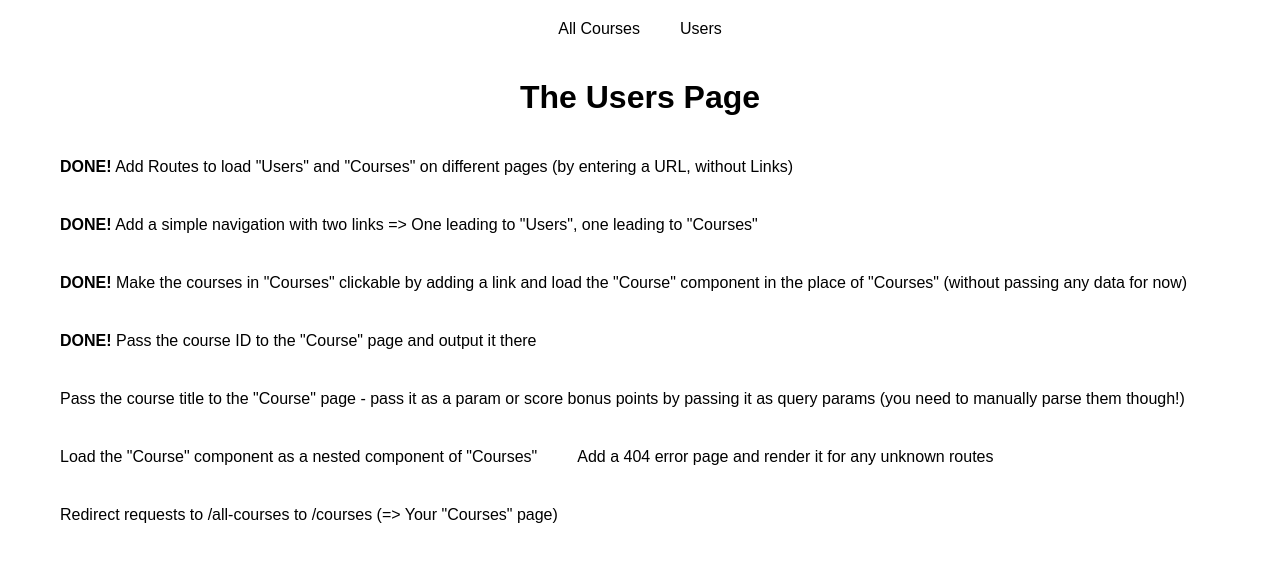
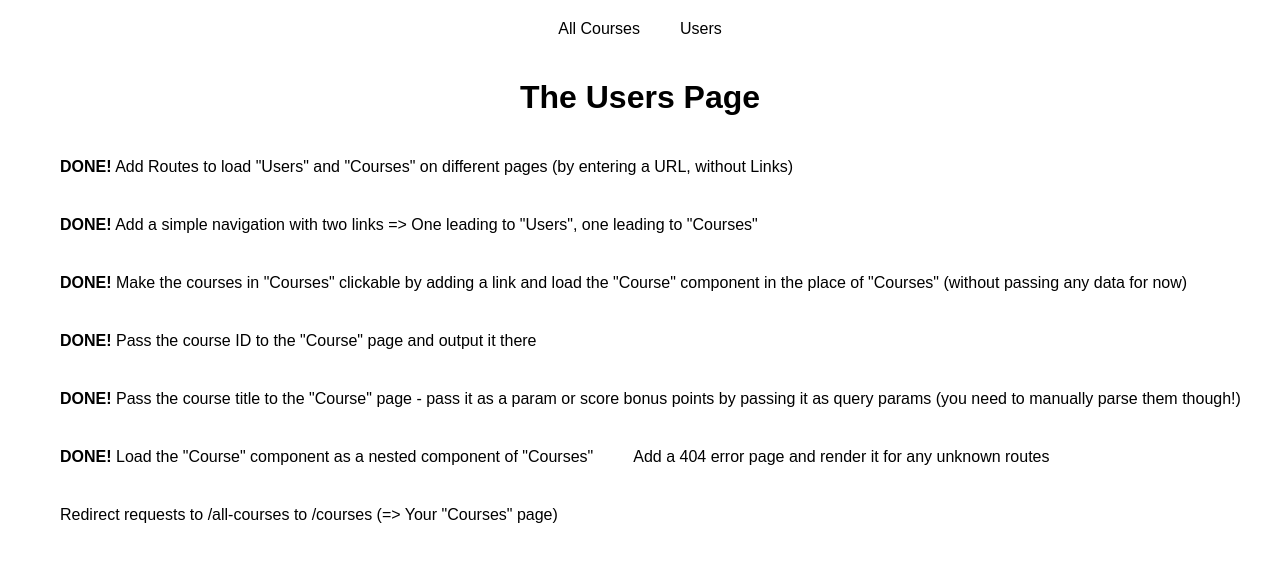
Before and after one commit to shaneenvitug/react-complete-guide, a React (Create React App) app in the folder routing--assignment-problem/: page /users in a window 1280 px wide. Shown: the top 562 px of the page. Built offline with nearby package versions, Linux system fonts and the light colour scheme.

Commit message:
load the course component as a nested  component of courses

```diff
--- a/routing--assignment-problem/src/App.js
+++ b/routing--assignment-problem/src/App.js
@@ -21,12 +21,7 @@ class App extends Component {
             </nav>
           </header>
 
-          <Route path="/courses" exact component={Courses} />
-          <Route
-            path="/course/:id/:title"
-            exact
-            component={Course}
-            />
+          <Route path="/courses/"  component={Courses} />
           <Route path="/users" exact component={Users} />
 
           <ol style={{textAlign: 'left'}}>
@@ -34,8 +29,8 @@ class App extends Component {
             <li><strong>DONE!</strong> Add a simple navigation with two links => One leading to "Users", one leading to "Courses"</li>
             <li><strong>DONE!</strong> Make the courses in "Courses" clickable by adding a link and load the "Course" component in the place of "Courses" (without passing any data for now)</li>
             <li><strong>DONE!</strong> Pass the course ID to the "Course" page and output it there</li>
-            <li>Pass the course title to the "Course" page - pass it as a param or score bonus points by passing it as query params (you need to manually parse them though!)</li>
-            <li>Load the "Course" component as a nested component of "Courses"</li>
+            <li><strong>DONE!</strong> Pass the course title to the "Course" page - pass it as a param or score bonus points by passing it as query params (you need to manually parse them though!)</li>
+            <li><strong>DONE!</strong> Load the "Course" component as a nested component of "Courses"</li>
             <li>Add a 404 error page and render it for any unknown routes</li>
             <li>Redirect requests to /all-courses to /courses (=> Your "Courses" page)</li>
           </ol>
--- a/routing--assignment-problem/src/containers/Courses/Courses.js
+++ b/routing--assignment-problem/src/containers/Courses/Courses.js
@@ -1,5 +1,5 @@
 import React, { Component } from 'react';
-import { Link } from 'react-router-dom';
+import { Link, Route } from 'react-router-dom';
 import Course from '../Course/Course';
 import './Courses.css';
 
@@ -24,14 +24,14 @@ class Courses extends Component {
                     {
                         this.state.courses.map( course => {
                             return (
-                                <Link to={`/course/${course.id}/${course.title}`} key={course.id}>
+                                <Link to={`/courses/${course.id}/${course.title}`} key={course.id}>
                                     <article className="Course" >{course.title}</article>
                                 </Link>
                             );
                         } )
                     }
                 </section>
-
+                <Route path="/courses/:id/:title" exact component={Course} />
             </div>
         );
     }
```
